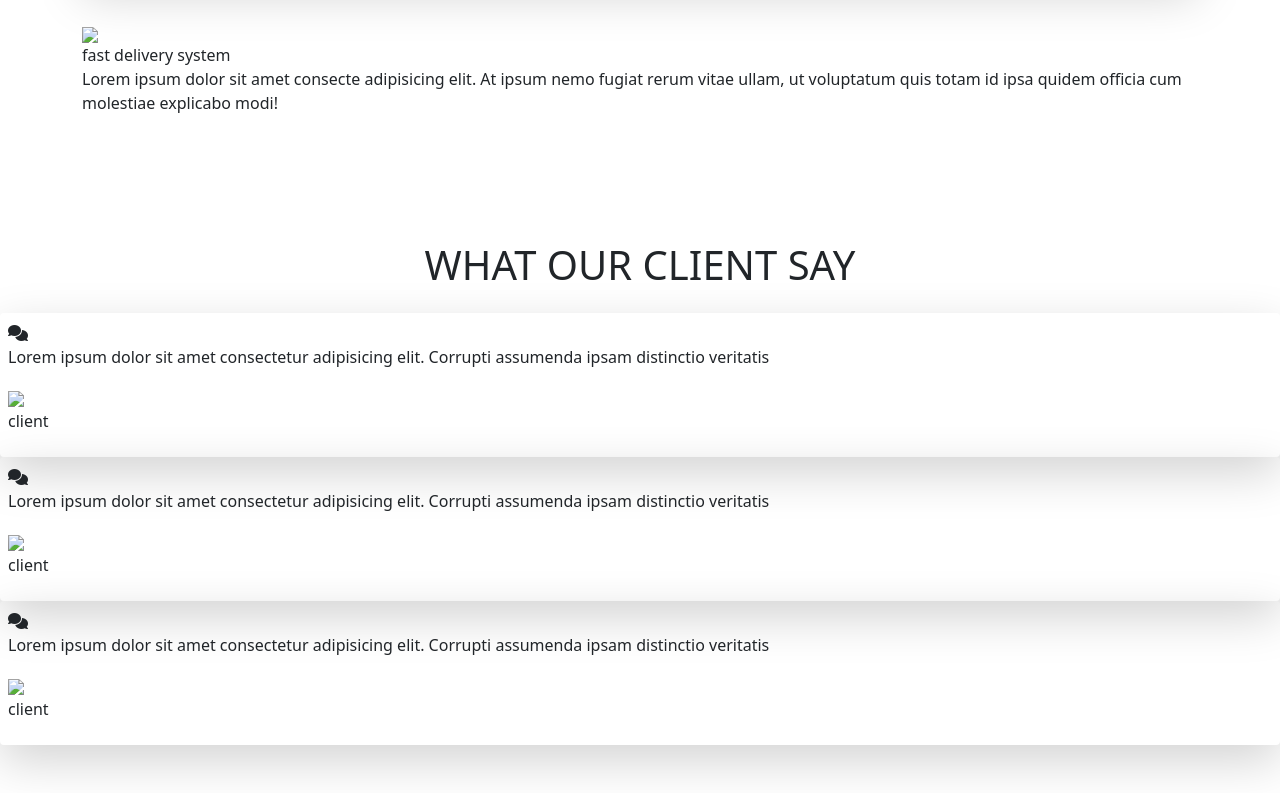
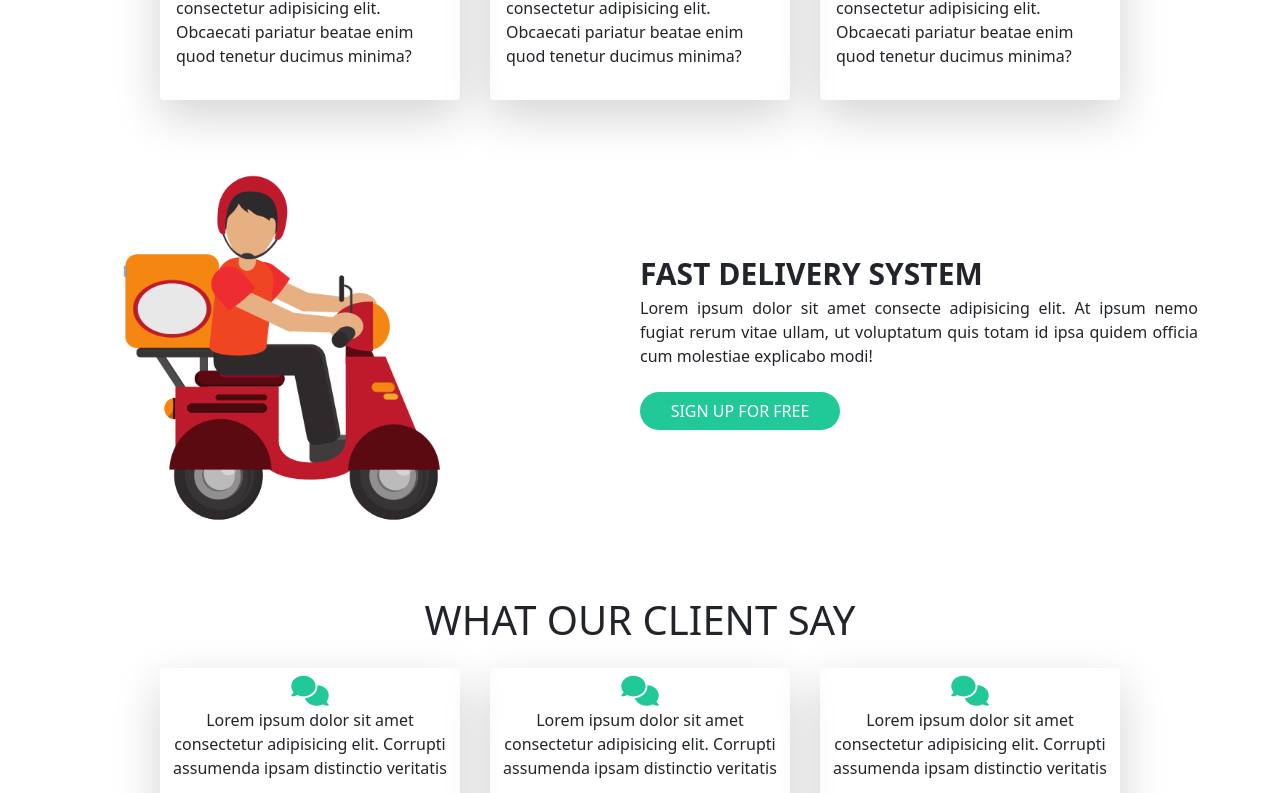
Before and after one commit to ahmedhussein74/delivery, a plain HTML site: page index.html in a window 1280 px wide. Shown: the part 1571-2364 px from the top of the page. Drawn offline with nearby package versions, Linux system fonts and the light colour scheme; the site is published under a folder, as on GitHub Pages, so addresses that start at the root find nothing.

Commit message:
Update index.html

```diff
--- a/index.html
+++ b/index.html
@@ -6,9 +6,9 @@
     <meta name="viewport" content="width=device-width, initial-scale=1.0" />
     <link href="https://cdn.jsdelivr.net/npm/bootstrap@5.0.2/dist/css/bootstrap.min.css" rel="stylesheet"/>
     <link rel="stylesheet" href="https://cdnjs.cloudflare.com/ajax/libs/font-awesome/6.1.1/css/all.min.css"/>
-    <link rel="stylesheet" href="/css/style.css"/>
-    <link rel="stylesheet" href="/css/mobile.css">
-    <link rel="stylesheet" href="/css/tablet.css">
+    <link rel="stylesheet" href="./css/style.css"/>
+    <link rel="stylesheet" href="./css/mobile.css">
+    <link rel="stylesheet" href="./css/tablet.css">
     <title>mint</title>
   </head>
   <body>
@@ -55,7 +55,7 @@
           </button>
         </p>
       </article>
-      <img src="/images/delivery.png" />
+      <img src="./images/delivery.png" />
     </section>
     <section class="discover container mt-5">
       <h1 class="text-center text-uppercase">
@@ -63,7 +63,7 @@
       </h1>
       <div class="onlineContainer">
         <div class="online d-flex justify-content-center flex-wrap shadow-lg">
-          <img src="/images/online.png" />
+          <img src="./images/online.png" />
           <h3 class="text-center text-uppercase">
             all your accounts all in one place
           </h3>
@@ -76,7 +76,7 @@
           </button>
         </div>
         <div class="online d-flex justify-content-center flex-wrap shadow-lg">
-          <img src="/images/online.png" />
+          <img src="./images/online.png" />
           <h3 class="text-center text-uppercase">
             all your accounts all in one place
           </h3>
@@ -89,7 +89,7 @@
           </button>
         </div>
         <div class="online d-flex justify-content-center flex-wrap shadow-lg">
-          <img src="/images/online.png" />
+          <img src="./images/online.png" />
           <h3 class="text-center text-uppercase">
             all your accounts all in one place
           </h3>
@@ -169,7 +169,7 @@
       </div>
     </section>
     <section class="news container d-flex justify-content-between align-items-center flex-wrap mt-5">
-      <img src="/images/delivery.png" />
+      <img src="./images/delivery.png" />
       <article>
         <span>fast delivery system</span>
         <p>
@@ -191,7 +191,7 @@
             Lorem ipsum dolor sit amet consectetur adipisicing elit. Corrupti
             assumenda ipsam distinctio veritatis
           </p>
-          <img src="/images/client1.jpg" />
+          <img src="./images/client1.jpg" />
           <p>client</p>
         </div>
         <div class="client shadow-lg rounded p-2">
@@ -200,7 +200,7 @@
             Lorem ipsum dolor sit amet consectetur adipisicing elit. Corrupti
             assumenda ipsam distinctio veritatis
           </p>
-          <img src="/images/client2.jpg" />
+          <img src="./images/client2.jpg" />
           <p>client</p>
         </div>
         <div class="client shadow-lg rounded p-2">
@@ -209,7 +209,7 @@
             Lorem ipsum dolor sit amet consectetur adipisicing elit. Corrupti
             assumenda ipsam distinctio veritatis
           </p>
-          <img src="/images/client1.jpg" />
+          <img src="./images/client1.jpg" />
           <p>client</p>
         </div>
       </div>
```
